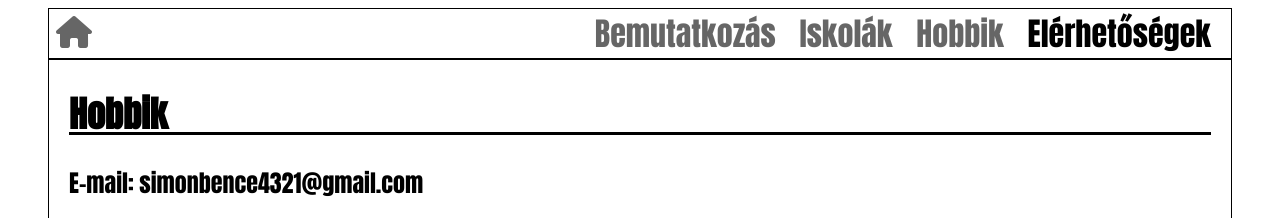
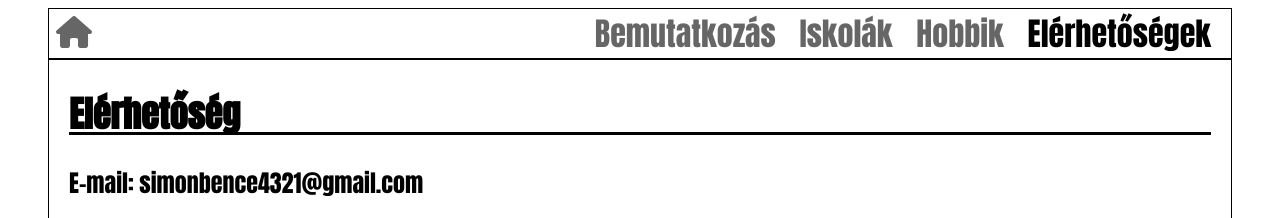
Before and after one commit to simonbence01/simonbence01.github.io, a plain HTML site: page elerhetosegek.html in a window 1280 px wide. Shown: the top 218 px of the page. Drawn offline with Linux system fonts and the light colour scheme.

Commit message:
weblap 2.2 javitás

```diff
--- a/elerhetosegek.html
+++ b/elerhetosegek.html
@@ -23,7 +23,7 @@
             </div>
         </div>
         <div class = "body">
-            <p class = "intro">Hobbik</p>
+            <p class = "intro">Elérhetőség</p>
             <p class = "content"> E-mail: simonbence4321@gmail.com</p>
         </div>
 
```
